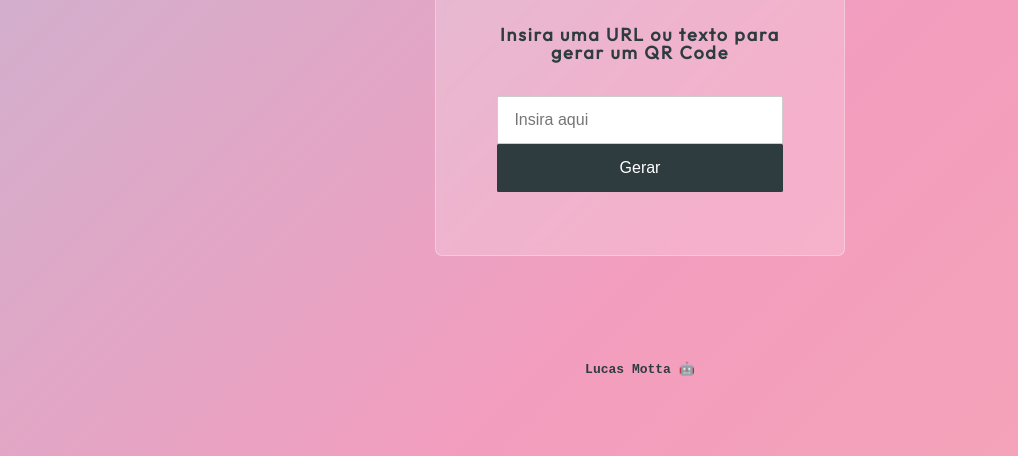
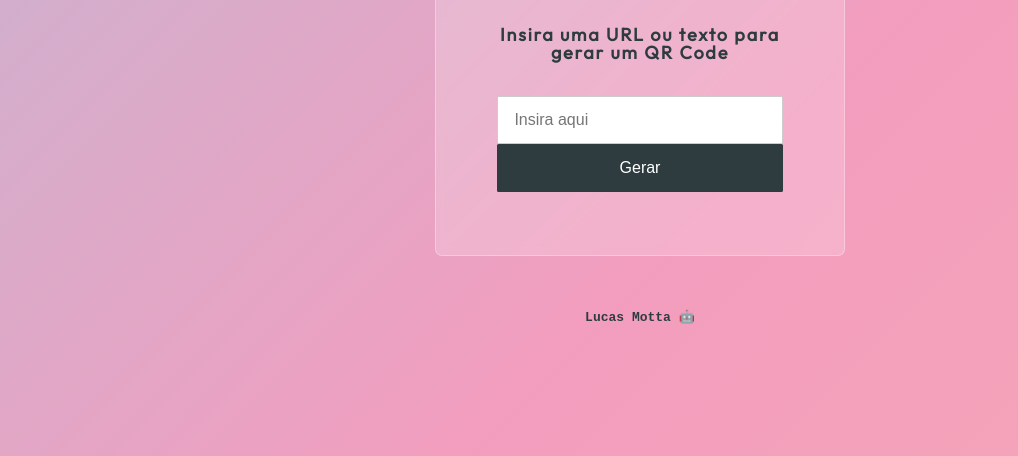
Before and after one commit to lucaswotta/generator-qrcode, a plain HTML site: page index.html in a window 1280 px wide. Shown: the part 344-800 px from the top of the page, without its empty margins (0-1018 px from the left). Drawn offline with Linux system fonts and the light colour scheme.

Commit message:
Initial Commit

```diff
--- a/style/style.css
+++ b/style/style.css
@@ -147,7 +147,7 @@ header p {
 footer {
     font-family: monospace;
     font-weight: bold;
-    margin-top: -8%;
+    margin-top: -12%;
     width: 170px;
     height: 30px;
     display: flex;
```
